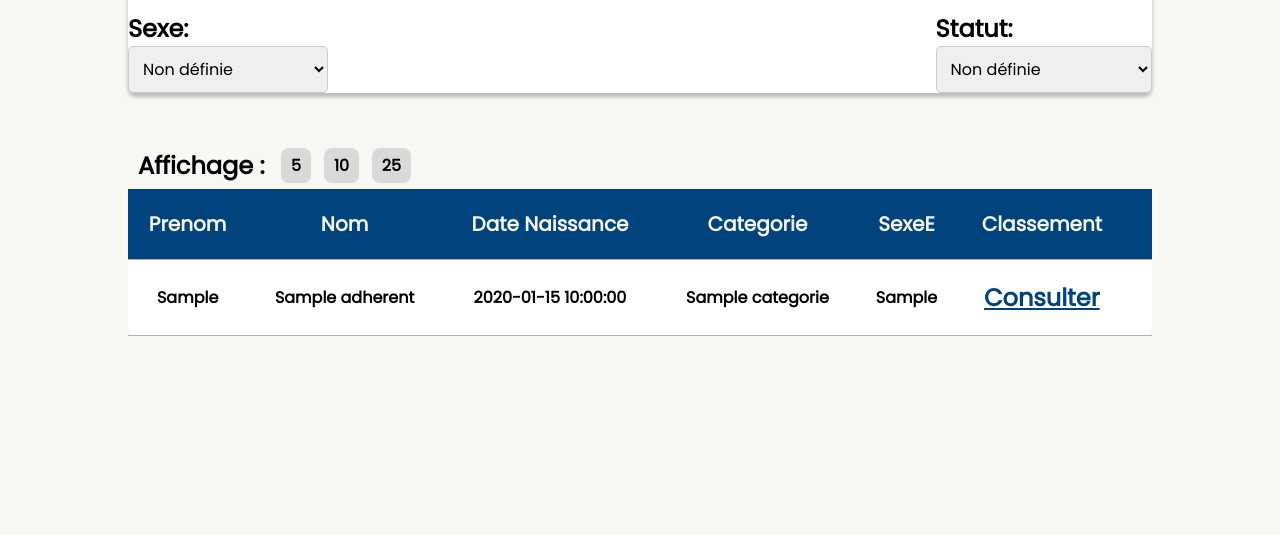
After one commit to araviart/COMP_ESCRIME, a Flask app: template appli/templates/liste-adherents.html in a window 1280 px wide. The commit adds this page. Shown: the part 591-1126 px from the top of the page. Run offline with Flask 3, Linux system fonts and the light colour scheme; tables that the repository leaves empty hold one stand-in row (values such as "Sample post"); the template is opened without the code that fills it: values that come from a table or form of the project are taken from there, most other values are stand-ins (such as "Sample title", 1, 10 or a date in 2020); some libraries are stand-ins or nearby versions.

Commit message:
ajout fonctionnalités de page + fix de bugs sur les catégories

```diff
--- a/appli/static/home.css
+++ b/appli/static/home.css
@@ -25,7 +25,8 @@
     flex-wrap: wrap;
     justify-content: space-between;
     background-color: white; /* répartir les sous-menus horizontalement */
-    box-shadow: 0px 4px 4px 0px rgba(0, 0, 0, 0.25);  }
+    box-shadow: 0px 4px 4px 0px rgba(0, 0, 0, 0.25);
+  }
 
   .filtre {
     margin: 0px 5%;
@@ -50,14 +51,16 @@
   .competition-container {
     margin: 2em auto 0;
     min-height: 30vw;
-    box-shadow: 0px 4px 4px 0px rgba(0, 0, 0, 0.25);
     border-radius: 8px;
-    background: white;
+    display: flex;
+    flex-direction: column;
 
 }
 
 .competition-container table {
   border-collapse: collapse;
+  background-color: white;
+  border-radius: 8px;
 }
 
 .title{
@@ -66,7 +69,11 @@
   border-radius: 8px 8px 0 0;
   color: whitesmoke;
   text-align: center;
-  border-radius: 15px;
+}
+
+.top-section{
+  display: flex;
+  justify-content: space-between;
 }
 
 th
@@ -142,3 +149,19 @@ th{
 td{
   font-size: 16px;
 }
+
+.pagination{
+text-align: center;
+}
+
+.left, .right{
+  margin: 1em;
+  color: var(--gris-arbitre);
+}
+
+.page p{
+  background-color: var(--blue-escrime);
+  color: white;
+  border-radius: 8px;
+  padding: 4px;
+}
--- /dev/null
+++ b/appli/templates/liste-adherents.html
@@ -0,0 +1,95 @@
+{% extends 'base.html' %} {% block styles %} {{ super() }}
+<link rel="stylesheet" href="{{ url_for('static', filename='adherent.css')}}" />
+{% endblock %}
+ {% block content %}
+<section class="content">
+  <h1>
+    <button type="button" class ="ajoutadh" >AJOUTER UN ADHÉRENT</button>
+    <h1>
+      <section class="section-filtre">
+        <div class="titre-filtre">
+          <h2>FILTRE</h2>
+        </div>
+        <div class="filtre">
+          <div class="search">
+            <div class="search">
+              <form method="POST" action="{{ url_for('liste_adherents', items=items) }}" id="searchForm">
+                  <input id="searchInput" name="search">
+                  <button type="submit" class="search-button">
+                      <img src="{{ url_for('static', filename='img/search.png') }}" class="search-icon" alt="Rechercher">
+                  </button>
+              </form>
+          </div>
+        </div>
+        </div>
+          <div class="Catégorie">
+            <form method="POST" action="{{ url_for('liste_adherents', items=items) }}" id="categorieForm">
+                <label for="categorieSelect">Catégorie:</label>
+                <select id="categorieSelect" name="categorie" onchange="document.getElementById('categorieForm').submit();">
+                    <option value="">Toutes les catégories</option>
+                    {% for categorie in categories %}
+                    <option value="{{ categorie }}" {% if categorie == selec_categorie %}selected{% endif %}>{{ categorie }}</option>
+                    {% endfor %}
+                </select>
+            </form>
+        </div>
+        <div class="Sexe">
+            <form method="POST" action="{{ url_for('liste_adherents', items=items) }}" id="sexeForm">
+                <label for="categorieSexe">Sexe:</label>
+                <select id="categorieSexe" name="sexe" onchange="document.getElementById('sexeForm').submit();">
+                    <option value="">Non définie</option>
+                    <option value="H" {% if "Homme" == selec_sexe %}selected{% endif %}>Homme</option>
+                    <option value="F" {% if "Femme" == selec_sexe %}selected{% endif %}>Femme</option>
+                </select>
+            </form>
+        </div>
+        <div class="Statut">
+            <form method="POST" action="{{ url_for('liste_adherents', items=items) }}" id="statutForm">
+                <label for="categorieStatut">Statut:</label>
+                <select id="categorieStatut" name="statut" onchange="document.getElementById('statutForm').submit();">
+                    <option value="">Non définie</option>
+                    <option value="A venir" {% if "A venir" == selec_statut %}selected{% endif %}>A venir</option>
+                    <option value="Terminé" {% if "Terminé" == selec_statut %}selected{% endif %}>Terminé</option>
+                </select>
+            </form>
+        </div>
+        </div>
+      </section>
+      <div class="competition-container">
+        <div class="affichage">
+          <ul>
+            <li><p>Affichage : </p></li>
+            <a class="item-link {% if items == 5 %}active-link{% endif %}" href="{{ url_for('liste_adherents', items=5) }}">5</a>
+            <a class="item-link {% if items == 10 %}active-link{% endif %}" href="{{ url_for('liste_adherents', items=10) }}">10</a>
+            <a class="item-link {% if items == 25 %}active-link{% endif %}" href="{{ url_for('liste_adherents', items=25) }}">25</a>
+          </ul>
+        </div>
+        <table>
+          <thead>
+            <tr class="title">
+              <th>Prenom</th>
+              <th>Nom</th>
+              <th>Date Naissance</th>
+              <th>Categorie</th>
+              <th>SexeE</th>
+              <th>Classement</th>
+              <th></th>
+            </tr>
+          </thead>
+          <tbody>
+            {% for adherent in adherents %}
+            <tr>
+              <td>{{ adherent.prenomE }}</td>
+              <td>{{ adherent.nomE }}</td>
+              <td>{{ adherent.dateNaissanceE }}</td>
+              <td>{{ adherent.categorie }}</td>
+              <td>{{ adherent.sexeE }}</td>
+              <td><a href="#" class="consulter">Consulter</a></td>
+            </tr>
+            <div class = "ligne"></div>
+            {% endfor %}
+          </tbody>
+        </table>
+      </div>
+      <section>
+      {% endblock %}
--- a/appli/views.py
+++ b/appli/views.py
@@ -25,25 +25,35 @@ def home_default():
 
 @app.route('/home/<int:items>', methods=("GET","POST",))
 def home(items):
+    if request.method == "POST":
+        page = int(request.form.get('page', 1))
+        if 'next' in request.form:
+            page += 1
+        elif 'prev' in request.form:
+            page -= 1
+    else:
+        page = request.args.get('page', 1, type=int)
     competitions = get_sample()
     categories = get_categories()
     armes = get_armes()
     nb_participants = {comp.idComp: get_nb_participants(comp.idComp) for comp in competitions}
-
     # récupere les selection du from
     categorie = request.form.get('categorie')
     arme = request.form.get('arme')
     sexe = request.form.get('sexe')
     statut = request.form.get('statut')
     print(sexe)
-
     # filtre pour les compet
     compet_filtre = filtrer_competitions(competitions, categorie, arme, sexe, statut)
+    if len(compet_filtre) !=0:
+        competitions = compet_filtre[(page - 1) * items:page * items]
+    else:
+        competitions = []
     print(categorie)
     return render_template(
     "competition.html",
     title="Compétitions ESCRIME",
-    competitions=compet_filtre,
+    competitions=competitions,  # Pass the paginated competitions, not compet_filtre
     categories=categories,
     armes=armes,
     nb_participants=nb_participants,
@@ -51,7 +61,9 @@ def home(items):
     selec_arme=arme,
     selec_categorie=categorie,
     selec_sexe=sexe,
-    selec_statut=statut
+    selec_statut=statut,
+    page=page,
+    compet_filtre = compet_filtre
 )
 @app.route("/login/", methods =("GET","POST",))
 def login():
```
Also changed, not shown: appli/templates/competition.html (+19 -5 lines).
